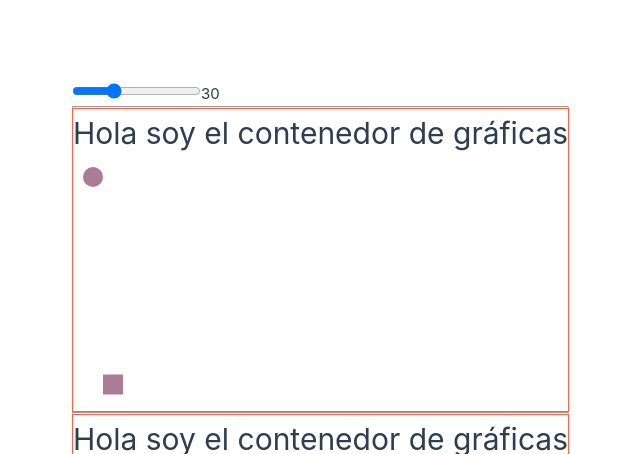
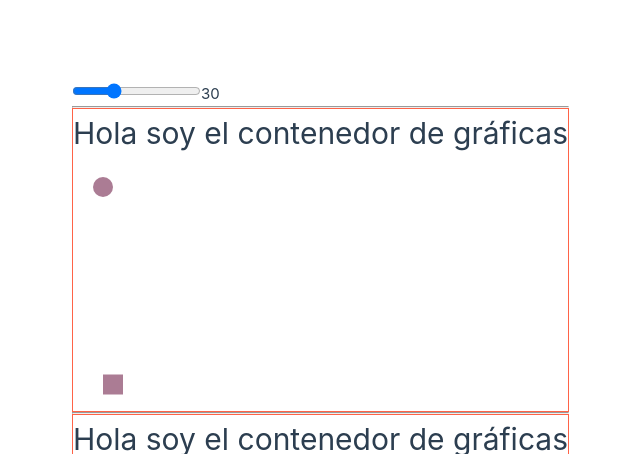
Before and after one commit to andres-geotec/graficas-vue3, a Vue app: page / in a window 1280 px wide. Shown: the top 454 px of the page, without its empty margins (71-711 px from the left). Built offline with nearby package versions, Linux system fonts and the light colour scheme.

Commit message:
usando argen en barras

```diff
--- a/src/App.vue
+++ b/src/App.vue
@@ -36,6 +36,6 @@ const margenes = ref(30)
 
     <hr />
 
-    <SisdaiGraficas></SisdaiGraficas>
+    <SisdaiGraficas> 50"></SisdaiGraficas>
   </div>
 </template>
--- a/src/componentes/SisdaiBarras.vue
+++ b/src/componentes/SisdaiBarras.vue
@@ -1,6 +1,5 @@
 <script setup>
 import { onMounted, ref, toRefs, watch } from 'vue'
-import usarGraficas from '@/composables/usarGraficas'
 import usarDimenciones from '@/composables/usarDimenciones'
 
 const props = defineProps({
@@ -46,20 +45,18 @@ function obteniendoIdPadre() {
 }
 
 const margenesPadre = ref({})
-// watch(margenesPadre, ({ arriba, abajo, derecha, izquierda }) => {
-//   console.log('barras', arriba, abajo, derecha, izquierda)
-// })
 
 onMounted(() => {
-  // console.log(barras.value.parentElement)
+  const { margenes, alto } = usarDimenciones(obteniendoIdPadre())
 
-  const { margenes } = usarGraficas().vincular(obteniendoIdPadre())
-  watch(margenes, n => (margenesPadre.value = n))
+  margenesPadre.value = margenes.value
+  watch(margenes, n => {
+    margenesPadre.value = n
+    // console.log('barras margenes', n)
+  })
 
-  const { propiedad } = usarDimenciones(obteniendoIdPadre())
-
-  watch(propiedad, n => {
-    console.log('barras propiedad', n)
+  watch(alto, n => {
+    console.log('barras alto', n)
   })
 })
 </script>
@@ -67,7 +64,9 @@ onMounted(() => {
 <template>
   <g
     ref="barras"
-    :transform="`translate(20,20)`"
+    :transform="`translate(${margenesPadre?.izquierda || 0},${
+      margenesPadre?.arriba || 0
+    })`"
   >
     <circle
       r="10"
--- a/src/componentes/SisdaiGraficas.vue
+++ b/src/componentes/SisdaiGraficas.vue
@@ -2,7 +2,6 @@
 import { onMounted, onUnmounted, reactive, ref, toRefs, watch } from 'vue'
 import { idAleatorio } from '@/utils'
 import usarGraficas from '@/composables/usarGraficas'
-import usarDimenciones from '@/composables/usarDimenciones'
 
 const props = defineProps({
   id: {
@@ -16,38 +15,36 @@ const props = defineProps({
   propiedad: { type: Number, default: 0 },
 })
 
-usarGraficas().intanciarGrafica(props.id)
+const { borrarGrafica, usarDimenciones } = usarGraficas(props.id)
+const { guardarPropiedad, guardarMargenes, alto, guardarAlto } =
+  usarDimenciones(props.id)
 
-const { guardarMargenes } = usarGraficas().vincular(props.id)
-const { margenes, propiedad } = toRefs(props)
-
-const { guardarPropiedad } = usarDimenciones(props.id)
-
+const { propiedad, margenes } = toRefs(props)
 guardarPropiedad(propiedad.value)
-watch(propiedad, n => {
-  guardarPropiedad(n)
-  // console.log('grafica propiedad', n)
-})
+watch(propiedad, guardarPropiedad)
 
 guardarMargenes(margenes.value)
 watch(margenes, guardarMargenes)
 
+guardarAlto(0)
+
 const contenedorSisdaiGraficas = ref(null)
 
 const dimenciones = reactive({
-  alto: 0,
+  alto: undefined,
   ancho: 0,
 })
 
 onMounted(() => {
   dimenciones.ancho = contenedorSisdaiGraficas.value.clientWidth
   dimenciones.alto = dimenciones.ancho * 0.5
+  guardarAlto(dimenciones.ancho * 0.5)
 
   // console.log(dimenciones.ancho, dimenciones.alto)
 })
 
 onUnmounted(() => {
-  usarGraficas().borrarGrafica(props.id)
+  borrarGrafica()
 })
 </script>
 
@@ -61,7 +58,7 @@ onUnmounted(() => {
 
     <svg
       :width="dimenciones.ancho"
-      :height="dimenciones.alto"
+      :height="alto"
     >
       <g class="eje-x-arriba" />
       <g class="eje-y-derecha" />
@@ -69,7 +66,7 @@ onUnmounted(() => {
       <g
         class="eje-x-abajo"
         :transform="`translate(${margenes.izquierda}, ${
-          dimenciones.alto - margenes.abajo
+          alto - margenes.abajo
         })`"
       >
         <rect
--- a/src/composables/usarDimenciones.js
+++ b/src/composables/usarDimenciones.js
@@ -1,30 +1,29 @@
-import { computed, readonly } from 'vue'
+import { computed } from 'vue'
 import usarGraficas from './usarGraficas'
 
 export default function (idGrafica) {
-  const { grafica } = usarGraficas().vincular(idGrafica)
+  const grafica = usarGraficas().grafica(idGrafica)
 
-  const alto = computed(() => grafica()?.alto)
-  function guardarAlto(_alto) {
-    grafica().alto = _alto
-  }
+  const propiedad = computed(() => grafica?.propiedad)
+  const guardarPropiedad = _propiedad => (grafica.propiedad = _propiedad)
 
-  const margenes = computed({
-    set: _margenes => (grafica().margenes = _margenes),
-    get: () => grafica()?.margenes,
-  })
+  const alto = computed(() => grafica?.alto)
+  const guardarAlto = _alto => (grafica.alto = _alto)
 
-  const propiedad = computed(() => grafica()?.propiedad)
-  function guardarPropiedad(_propiedad) {
-    grafica().propiedad = _propiedad
-  }
+  const ancho = computed(() => grafica?.ancho)
+  const guardarAncho = _ancho => (grafica.ancho = _ancho)
+
+  const margenes = computed(() => grafica?.margenes)
+  const guardarMargenes = _margenes => (grafica.margenes = _margenes)
 
   return {
+    propiedad,
+    guardarPropiedad,
     alto,
     guardarAlto,
-    margenes: readonly(margenes),
-    guardarMargenes: _margenes => (margenes.value = _margenes),
-    propiedad,
-    guardarPropiedad,
+    ancho,
+    guardarAncho,
+    margenes,
+    guardarMargenes,
   }
 }
--- a/src/composables/usarGraficas.js
+++ b/src/composables/usarGraficas.js
@@ -1,54 +1,52 @@
-import { reactive, readonly, ref, watch } from 'vue'
+import { reactive } from 'vue'
+import _usarDimenciones from '@/composables/usarDimenciones'
 
-const graficas = reactive({})
+let graficas = {}
 
-export default function () {
+export default function (idGrafica) {
   const graficaEsxiste = _idGrafica =>
     Object.keys(graficas).includes(_idGrafica)
 
   function intanciarGrafica(_idGrafica) {
-    if (!graficaEsxiste(_idGrafica)) graficas[_idGrafica] = reactive({})
+    if (!graficaEsxiste(_idGrafica)) {
+      graficas[_idGrafica] = reactive({})
+      console.log(`grafica ${_idGrafica} instanciada`)
+    }
+  }
+
+  const idGraficaValida = () =>
+    idGrafica !== undefined && typeof idGrafica === typeof String()
+
+  if (idGraficaValida()) {
+    intanciarGrafica(idGrafica)
   }
 
   function borrarGrafica(_idGrafica) {
-    delete graficas[_idGrafica]
+    const graficaParaBorrar = idGrafica || _idGrafica
+    if (graficaEsxiste(graficaParaBorrar)) {
+      delete graficas[graficaParaBorrar]
+      console.log(`grafica ${graficaParaBorrar} borrada`)
+    }
   }
 
-  function vincular(_idGrafica) {
-    const grafica = () => graficas[_idGrafica]
+  function grafica(_idGrafica) {
+    const graficaParaConsultar = idGrafica || _idGrafica
+    if (graficaEsxiste(graficaParaConsultar)) {
+      return graficas[_idGrafica]
+    }
 
-    const margenes = ref(grafica()?.margenes)
-    // console.log('margenes inicial', margenes.value)
-    function guardarMargenes(_margenes) {
-      grafica().margenes = _margenes
-      // console.log('guardarMargenes', grafica().margenes)
-    }
-    watch(
-      () => grafica()?.margenes,
-      n => (margenes.value = n)
-    )
+    // eslint-disable-next-line
+    console.warn(`No se encontró la gráfica ${graficaParaConsultar}`)
+  }
 
-    const dimenciones = ref(grafica()?.dimenciones)
-    function guardarDimenciones(_dimenciones) {
-      grafica().dimenciones = _dimenciones
-    }
-    watch(
-      () => grafica()?.dimenciones,
-      n => (dimenciones.value = n)
-    )
-
-    return {
-      grafica,
-      guardarMargenes,
-      margenes: readonly(margenes),
-      guardarDimenciones,
-      dimenciones: readonly(dimenciones),
-    }
+  function usarDimenciones(_idGrafica) {
+    return _usarDimenciones(_idGrafica)
   }
 
   return {
     intanciarGrafica,
     borrarGrafica,
-    vincular,
+    grafica,
+    usarDimenciones,
   }
 }
--- a/vite.config.js
+++ b/vite.config.js
@@ -18,4 +18,5 @@ export default defineConfig({
     // (requires installing happy-dom as a peer dependency)
     environment: 'happy-dom',
   },
+  allowjs: true,
 })
```
